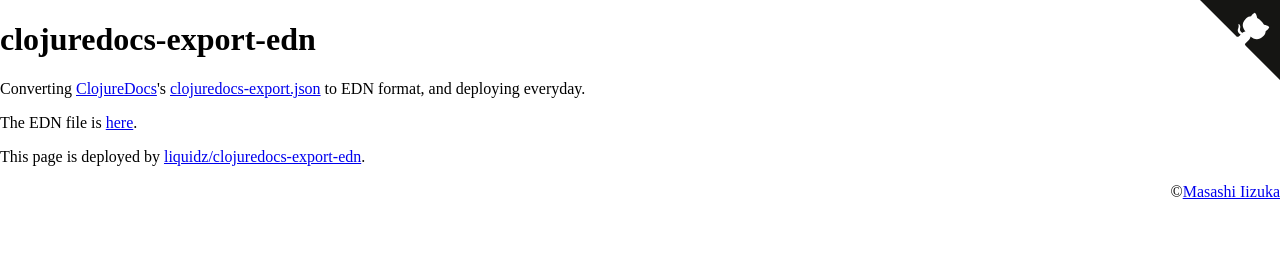
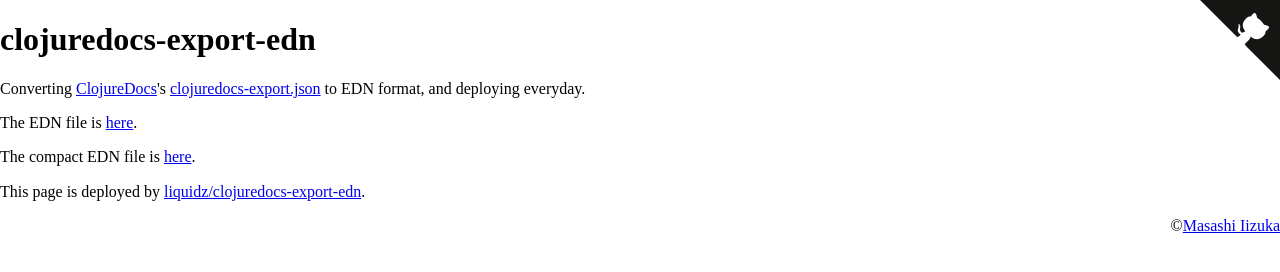
Before and after one commit to clojure-emacs/clojuredocs-export-edn, a plain HTML site: page index.html in a window 1280 px wide. Drawn offline with nearby package versions, Linux system fonts and the light colour scheme; a small style sheet from the web is missing.

Commit message:
Update to deploy compact version

```diff
--- a/index.html
+++ b/index.html
@@ -15,6 +15,7 @@
 
         <p>Converting <a href="https://clojuredocs.org">ClojureDocs</a>'s <a href="https://clojuredocs.org/clojuredocs-export.json">clojuredocs-export.json</a> to EDN format, and deploying everyday.</p>
         <p>The EDN file is <a href="./export.edn">here</a>.</p>
+        <p>The compact EDN file is <a href="./export.compact.edn">here</a>.</p>
         <p>This page is deployed by <a href="https://github.com/liquidz/clojuredocs-export-edn">liquidz/clojuredocs-export-edn</a>.</p>
 
         <p style="text-align:right">&copy;<a href="https://twitter.com/uochan">Masashi Iizuka</a></p>
```
Also changed, not shown: 3 other files.
